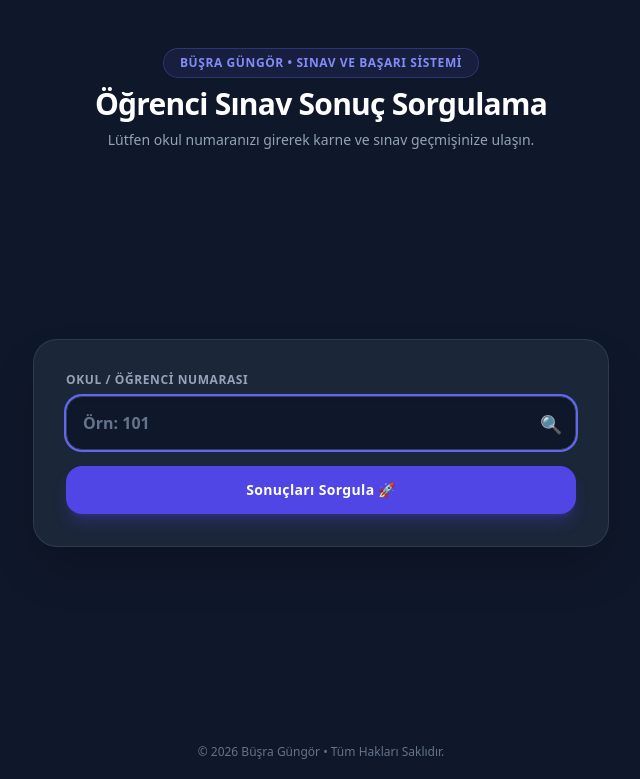
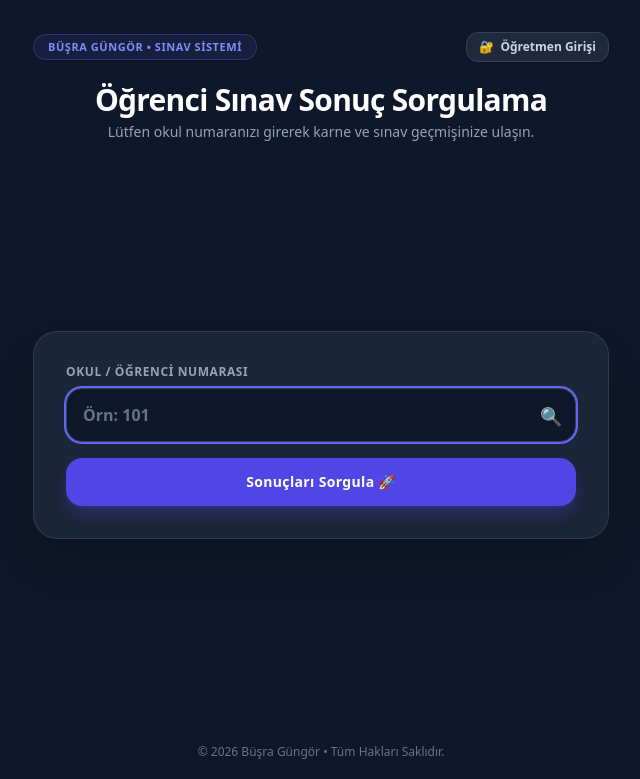
Before and after one commit to busrakaradeniz13/sinav-sistemi, a Flask app: page / in a window 1280 px wide. Shown: the top 779 px of the page, without its empty margins (319-959 px from the left). Run offline with Flask 3, Linux system fonts and the light colour scheme; data that the repository does not hold is empty; some libraries are stand-ins or nearby versions.

Commit message:
Update sorgula.html

```diff
--- a/templates/sorgula.html
+++ b/templates/sorgula.html
@@ -5,24 +5,37 @@
     <meta name="viewport" content="width=device-width, initial-scale=1.0">
     <title>Öğrenci Sınav Sonuç Sorgulama - Büşra Güngör</title>
     <script src="https://cdn.tailwindcss.com"></script>
+    <!-- KUTLAMA / KONFETİ EFEKTİ İÇİN KÜTÜPHANE -->
     <script src="https://cdn.jsdelivr.net/npm/canvas-confetti@1.6.0/dist/confetti.browser.min.js"></script>
 </head>
 <body class="bg-slate-900 min-h-screen text-slate-100 font-sans flex flex-col justify-between p-4 selection:bg-indigo-500 selection:text-white">
 
-    <header class="w-full max-w-xl mx-auto text-center pt-8 pb-4 space-y-2">
-        <div class="inline-block bg-indigo-500/10 border border-indigo-500/30 text-indigo-400 px-4 py-1.5 rounded-full text-xs font-bold tracking-wider uppercase shadow-sm">
-            Büşra Güngör • Sınav ve Başarı Sistemi
+    <!-- ÜST BAR: ÖĞRETMEN GİRİŞİ VE BAŞLIK -->
+    <header class="w-full max-w-xl mx-auto pt-4 pb-2 space-y-3">
+        <div class="flex justify-between items-center">
+            <div class="inline-block bg-indigo-500/10 border border-indigo-500/30 text-indigo-400 px-3.5 py-1 rounded-full text-[11px] font-bold tracking-wider uppercase shadow-sm">
+                Büşra Güngör • Sınav Sistemi
+            </div>
+            <!-- ÖĞRETMEN GİRİŞİ BUTONU -->
+            <a href="/admin" class="bg-slate-800 hover:bg-slate-700 text-slate-300 border border-slate-700 px-3 py-1.5 rounded-xl text-xs font-bold transition flex items-center gap-1.5 shadow-sm">
+                <span>🔐</span> Öğretmen Girişi
+            </a>
         </div>
-        <h1 class="text-2xl sm:text-3xl font-extrabold tracking-tight text-white">
-            Öğrenci Sınav Sonuç Sorgulama
-        </h1>
-        <p class="text-xs sm:text-sm text-slate-400">
-            Lütfen okul numaranızı girerek karne ve sınav geçmişinize ulaşın.
-        </p>
+
+        <div class="text-center pt-2">
+            <h1 class="text-2xl sm:text-3xl font-extrabold tracking-tight text-white">
+                Öğrenci Sınav Sonuç Sorgulama
+            </h1>
+            <p class="text-xs sm:text-sm text-slate-400 mt-1">
+                Lütfen okul numaranızı girerek karne ve sınav geçmişinize ulaşın.
+            </p>
+        </div>
     </header>
 
-    <main class="w-full max-w-xl mx-auto space-y-6">
+    <!-- ANA İÇERİK KUTUSU -->
+    <main class="w-full max-w-xl mx-auto my-auto space-y-6">
 
+        <!-- SORGULAMA FORMU -->
         <div class="bg-slate-800/90 backdrop-blur-md p-6 sm:p-8 rounded-3xl border border-slate-700/80 shadow-2xl">
             <form method="POST" action="/" class="space-y-4">
                 <div>
@@ -32,7 +45,9 @@
                     <div class="relative">
                         <input type="text" name="ogrenci_no" required placeholder="Örn: 101" autofocus autocomplete="off"
                             class="w-full px-4 py-3.5 rounded-2xl bg-slate-900 border border-slate-700 text-white placeholder-slate-500 focus:outline-none focus:ring-2 focus:ring-indigo-500 font-bold text-base shadow-inner">
-                        <div class="absolute right-3.5 top-3.5 text-slate-500 text-lg">🔍</div>
+                        <div class="absolute right-3.5 top-3.5 text-slate-500 text-lg">
+                            🔍
+                        </div>
                     </div>
                 </div>
 
@@ -43,15 +58,18 @@
             </form>
         </div>
 
+        <!-- HATA MESAJI -->
         {% if hata %}
         <div class="bg-rose-950/60 border border-rose-500/50 p-4 rounded-2xl text-rose-300 text-xs font-bold text-center shadow-lg animate-pulse">
             ⚠️ {{ hata }}
         </div>
         {% endif %}
 
+        <!-- SONUÇ EKRANI -->
         {% if sonuc %}
         <div class="bg-slate-800/90 backdrop-blur-md p-6 sm:p-8 rounded-3xl border border-slate-700/80 shadow-2xl space-y-6">
 
+            <!-- ÖĞRENCİ BİLGİ KARTI -->
             <div class="flex flex-col sm:flex-row justify-between items-start sm:items-center border-b border-slate-700 pb-4 gap-2">
                 <div>
                     <span class="text-[10px] uppercase font-extrabold tracking-wider text-indigo-400 bg-indigo-500/10 px-2.5 py-1 rounded-md border border-indigo-500/20">Öğrenci Bilgisi</span>
@@ -71,7 +89,7 @@
                 </div>
             </div>
 
-            <!-- AKTİF ONLINE SINAVLAR -->
+            <!-- AKTİF ONLINE SINAVLAR (EĞER VARSA) -->
             {% if aktif_testler %}
             <div class="bg-indigo-950/50 border border-indigo-500/40 p-4 rounded-2xl space-y-3">
                 <div class="flex items-center gap-2">
@@ -95,6 +113,7 @@
             </div>
             {% endif %}
 
+            <!-- SINAV GEÇMİŞİ LİSTESİ -->
             <div class="space-y-3">
                 <h3 class="text-xs font-bold text-slate-400 uppercase tracking-wider">Sınav Sonuçları ve Karne Geçmişi</h3>
 
@@ -141,21 +160,27 @@
 
         </div>
 
+        <!-- DERECE VARSA (1, 2 VEYA 3) KUTLAMA KONFETİSİ PATLAT -->
         {% if en_son_derece %}
         <script>
-            window.addEventListener('DOMContentLoaded', () => {
-                var duration = 3 * 1000;
-                var animationEnd = Date.now() + duration;
-                var defaults = { startVelocity: 30, spread: 360, ticks: 60, zIndex: 0 };
-                function randomInRange(min, max) { return Math.random() * (max - min) + min; }
-                var interval = setInterval(function() {
-                    var timeLeft = animationEnd - Date.now();
-                    if (timeLeft <= 0) return clearInterval(interval);
-                    var particleCount = 50 * (timeLeft / duration);
-                    confetti(Object.assign({}, defaults, { particleCount, origin: { x: randomInRange(0.1, 0.3), y: Math.random() - 0.2 } }));
-                    confetti(Object.assign({}, defaults, { particleCount, origin: { x: randomInRange(0.7, 0.9), y: Math.random() - 0.2 } }));
-                }, 250);
-            });
+            setTimeout(() => {
+                if (typeof confetti === 'function') {
+                    var count = 200;
+                    var defaults = { origin: { y: 0.7 } };
+
+                    function fire(particleRatio, opts) {
+                        confetti(Object.assign({}, defaults, opts, {
+                            particleCount: Math.floor(count * particleRatio)
+                        }));
+                    }
+
+                    fire(0.25, { spread: 26, startVelocity: 55 });
+                    fire(0.2, { spread: 60 });
+                    fire(0.35, { spread: 100, decay: 0.91, scalar: 0.8 });
+                    fire(0.1, { spread: 120, startVelocity: 25, decay: 0.92, scalar: 1.2 });
+                    fire(0.1, { spread: 120, startVelocity: 45 });
+                }
+            }, 300);
         </script>
         {% endif %}
 
@@ -163,6 +188,7 @@
 
     </main>
 
+    <!-- ALT BİLGİ -->
     <footer class="w-full max-w-xl mx-auto text-center py-6 text-xs text-slate-500">
         <p>© 2026 Büşra Güngör • Tüm Hakları Saklıdır.</p>
     </footer>
```
